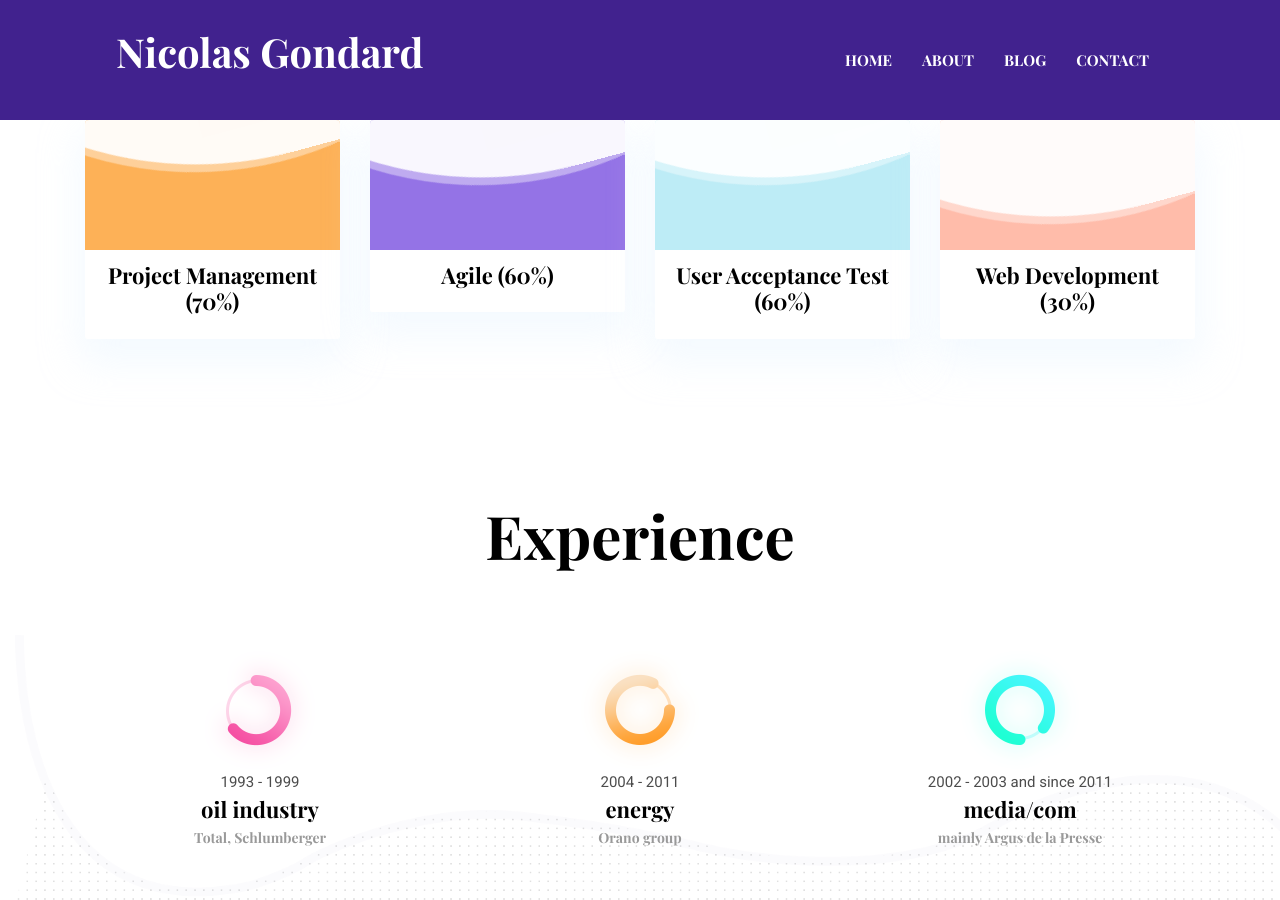
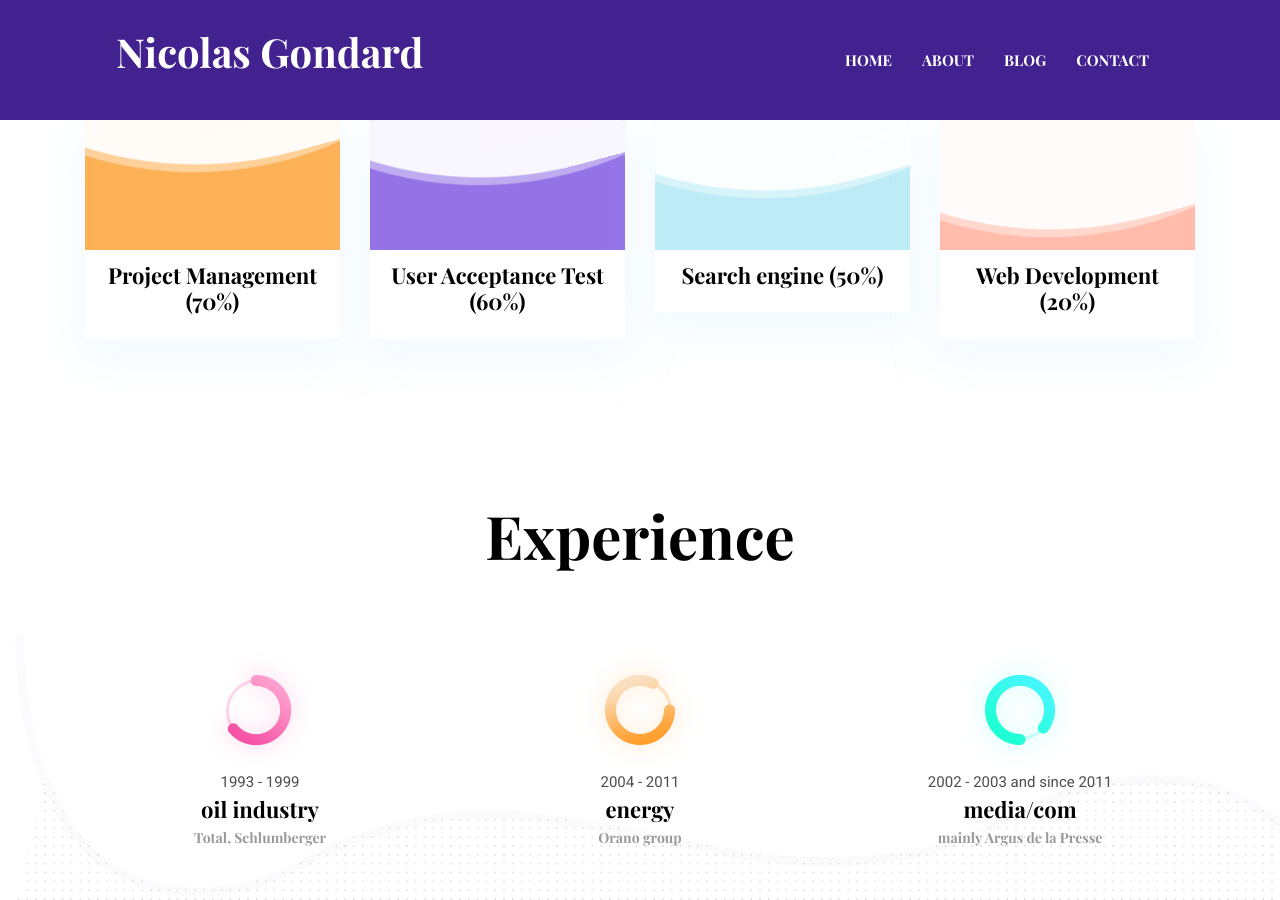
Before and after one commit to ngondard/ngondard.github.io, a Jekyll site: the page built from index.html, in a window 1280 px wide and 900 px high, scrolled down 1420 px. Built offline with Jekyll 4.4.1, drawn with Linux system fonts in a browser that asks for light colours; some of the changed text lies outside the part shown.

Commit message:
Update skills and about page
Updates
- settings: skills section
- about.md.
- mail adress: replace @ with At

```diff
--- a/_data/settings.yml
+++ b/_data/settings.yml
@@ -5,7 +5,7 @@ title: Nicolas Gondard
 logo:
 author: Nicolas Gondard
 description: Nicolas Gondard's website
-email: nicolas.gondard@mines-nancy.org
+email: nicolas.gondard At mines-nancy.org
 copyright: Content Copyright &copy; 2021 [Nicolas Gondard](.) Design Copyright &copy; 2020 Designed by [Themefisher](https://themefisher.com) & Developed by [Getjekyllthemes](https://getjekyllthemes.com)
 address: GitHub B.V., <br>Vijzelstraat 68-72,<br>1017 HL Amsterdam,<br> Pays-Bas
 phone: +45 71 44 53 25
@@ -81,9 +81,9 @@ work-process:
 skills-title: Skills
 skills:
 - {name: Project Management, color: '#fdb157', value: '70%'}
-- {name: Agile, color: '#9473e6', value: '60%'}
-- {name: User Acceptance Test, color: '#bdecf6', value: '60%'}
-- {name: Web Development, color: '#ffbcaa', value: '30%'}
+- {name: User Acceptance Test, color: '#9473e6', value: '60%'}
+- {name: Search engine, color: '#bdecf6', value: '50%'}
+- {name: Web Development, color: '#ffbcaa', value: '20%'}
 
 
 #-------------------------------
@@ -170,4 +170,4 @@ client-slider-items:
 # Contact Section
 
 contact-title: Contact Info
-contact-email: Nicolas.gondard@mines-nancy.org
+contact-email: Nicolas.gondard At mines-nancy.org
```
Also changed, not shown: _pages/about.md (+2 -0 lines).
